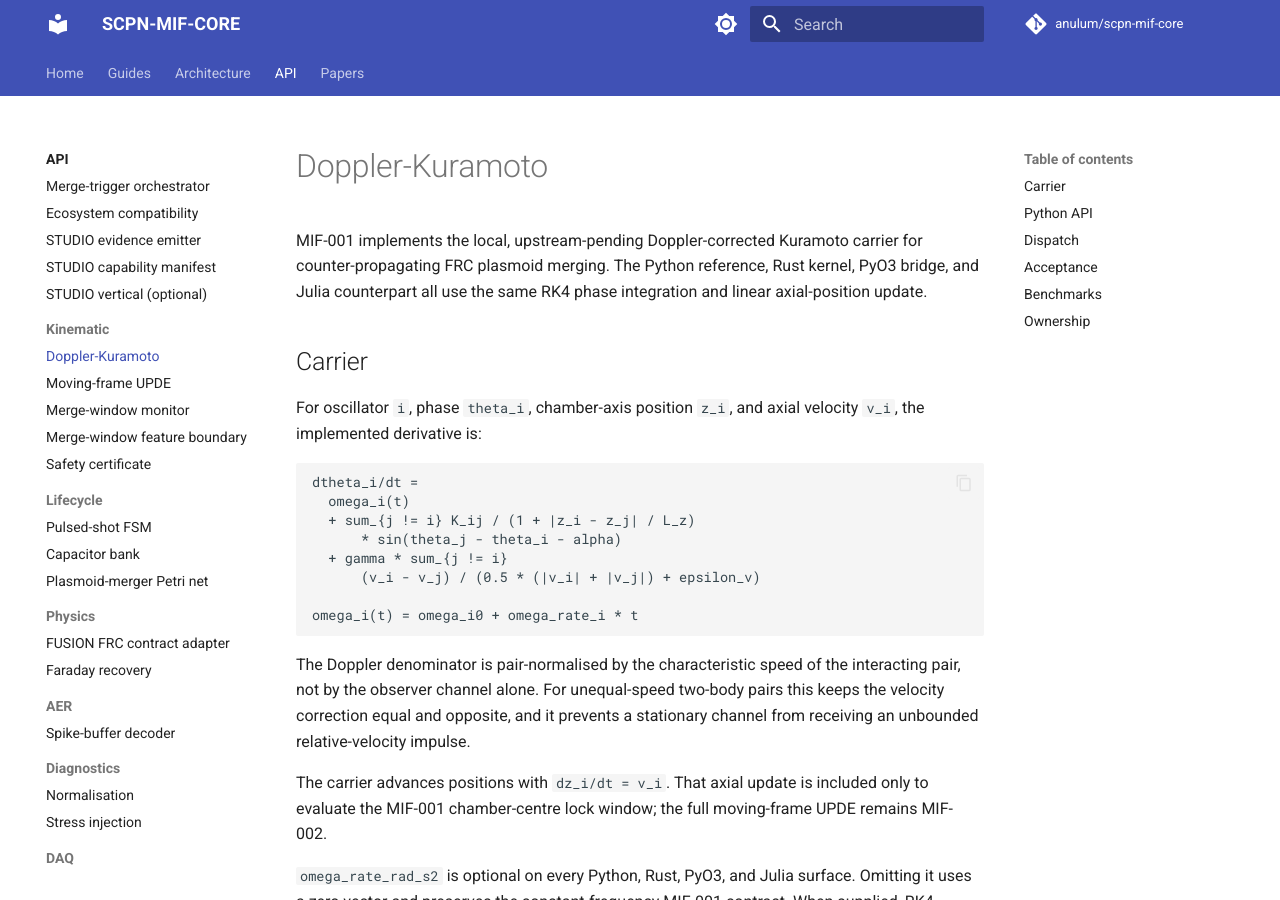
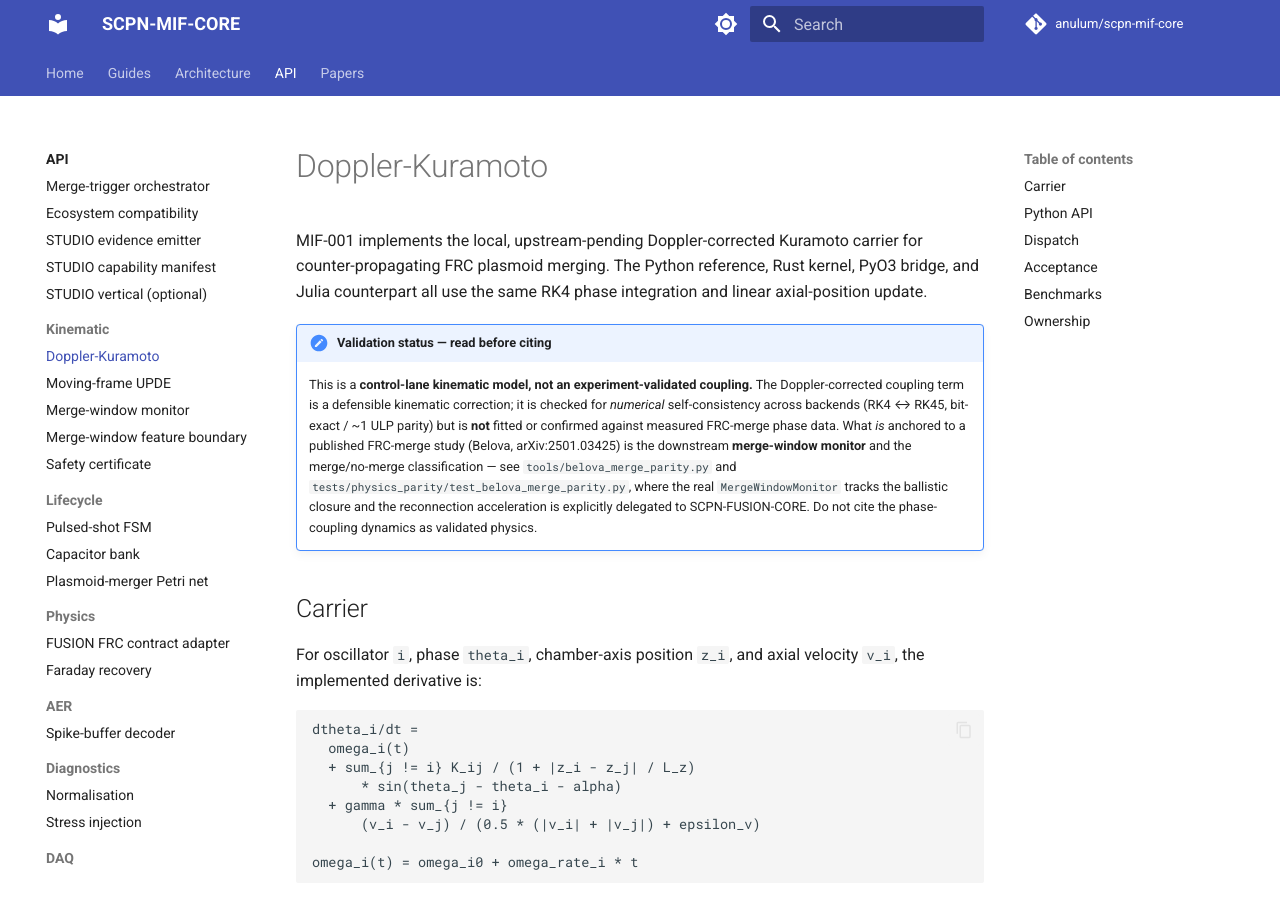
Before and after one commit to anulum/scpn-mif-core, an MkDocs documentation site: the page built from docs/api/kinematic/doppler_kuramoto.md, in a window 1280 px wide and 900 px high. Built offline with MkDocs 1.6.1 and Material for MkDocs 9.7.7, drawn with Linux system fonts in a browser that asks for light colours; comment, search, counter and statistics services are not loaded.

Commit message:
docs: precise validation-status framing for the kinematic lane (no oversell)
Closes the external-validation framing honestly. The merge-window monitor and the
merge/no-merge classification are anchored to a published FRC-merge study (Belova,
arXiv:2501.03425) — the real MergeWindowMonitor tracks the ballistic closure and the
reconnection acceleration is delegated to SCPN-FUSION-CORE. The Doppler-Kuramoto phase
coupling and the UPDE integrator dynamics are control-lane models: numerically
self-consistent (RK4 ↔ RK45) but not fitted to measured FRC phase data. The system map
(Lane K) and the Doppler API page now state exactly which is which, so the phase
coupling is never cited as validated physics. The physics_parity suite already carries
the Belova + Slough/Faraday references.

Authored by Anulum Fortis & Arcane Sapience (protoscience@anulum.li)

```diff
--- a/docs/api/kinematic/doppler_kuramoto.md
+++ b/docs/api/kinematic/doppler_kuramoto.md
@@ -5,6 +5,18 @@ MIF-001 implements the local, upstream-pending Doppler-corrected
 Kuramoto carrier for counter-propagating FRC plasmoid merging. The
 Python reference, Rust kernel, PyO3 bridge, and Julia counterpart all use
 the same RK4 phase integration and linear axial-position update.
+
+!!! note "Validation status — read before citing"
+    This is a **control-lane kinematic model, not an experiment-validated coupling.**
+    The Doppler-corrected coupling term is a defensible kinematic correction; it is
+    checked for *numerical* self-consistency across backends (RK4 ↔ RK45, bit-exact /
+    ~1 ULP parity) but is **not** fitted or confirmed against measured FRC-merge phase
+    data. What *is* anchored to a published FRC-merge study (Belova, arXiv:2501.03425)
+    is the downstream **merge-window monitor** and the merge/no-merge classification —
+    see `tools/belova_merge_parity.py` and `tests/physics_parity/test_belova_merge_parity.py`,
+    where the real `MergeWindowMonitor` tracks the ballistic closure and the
+    reconnection acceleration is explicitly delegated to SCPN-FUSION-CORE. Do not cite
+    the phase-coupling dynamics as validated physics.
 
 ## Carrier
 
```
Also changed, not shown: docs/architecture/system_map.md (+11 -0 lines).
